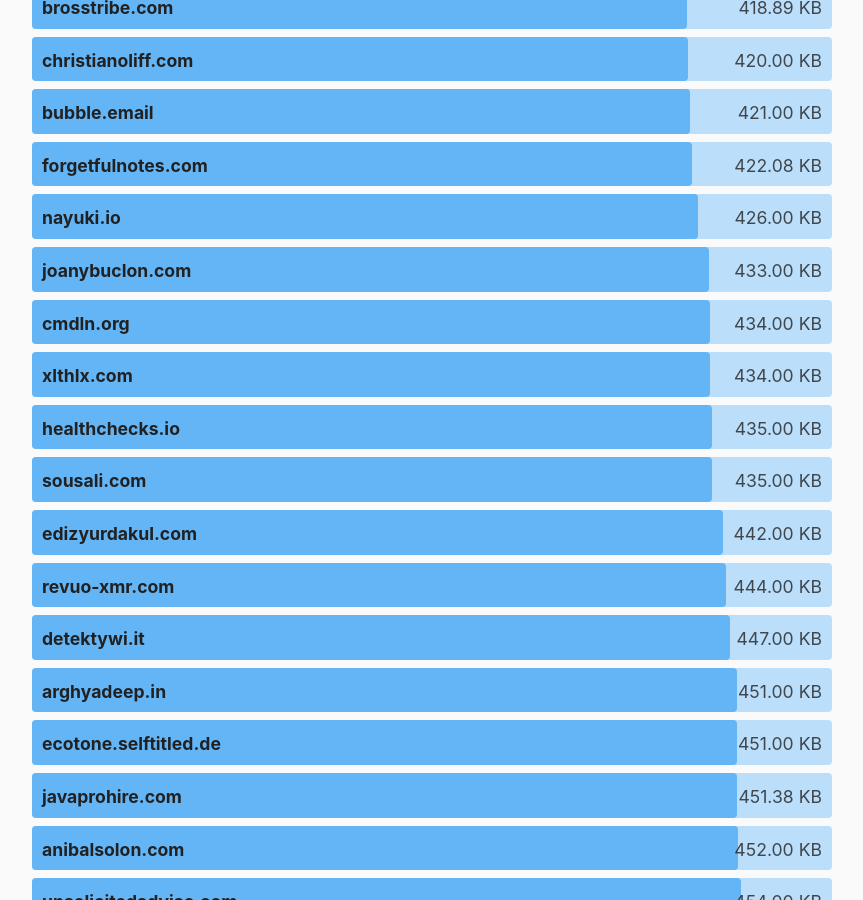
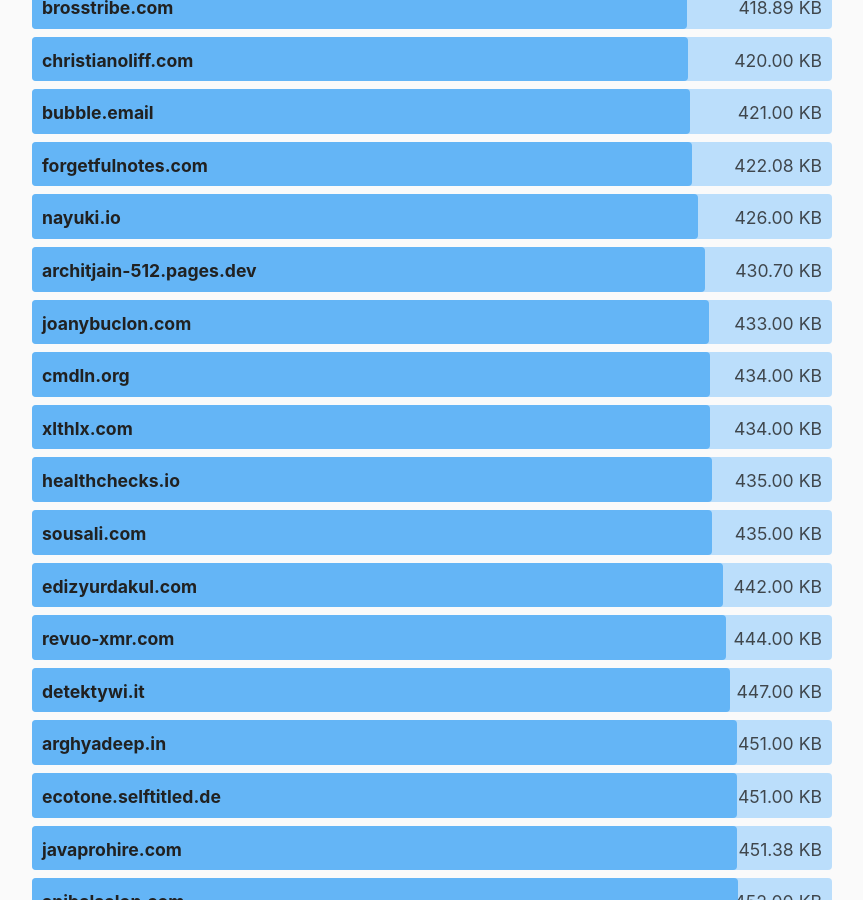
Before and after one commit to kevquirk/512kb.club, a Jekyll site: the page built from index.md, in a window 1280 px wide and 900 px high, scrolled down 43569 px. Shown: the whole window, without its empty margins (208-1071 px from the left). Built offline with Jekyll 4.4.1, drawn with Linux system fonts in a browser that asks for light colours.

Commit message:
https://radar.cloudflare.com/scan/e820f36a-f3a1-4733-b902-40677aa15697/summary

```diff
--- a/_data/sites.yml
+++ b/_data/sites.yml
@@ -1,3 +1,8 @@
+- domain: architjain-512.pages.dev
+  url: https://architjain-512.pages.dev/
+  size: 430.7
+  last_checked: 2024-08-12
+
 - domain: 0xedward.io
   url: https://0xedward.io/
   size: 6.2
```
